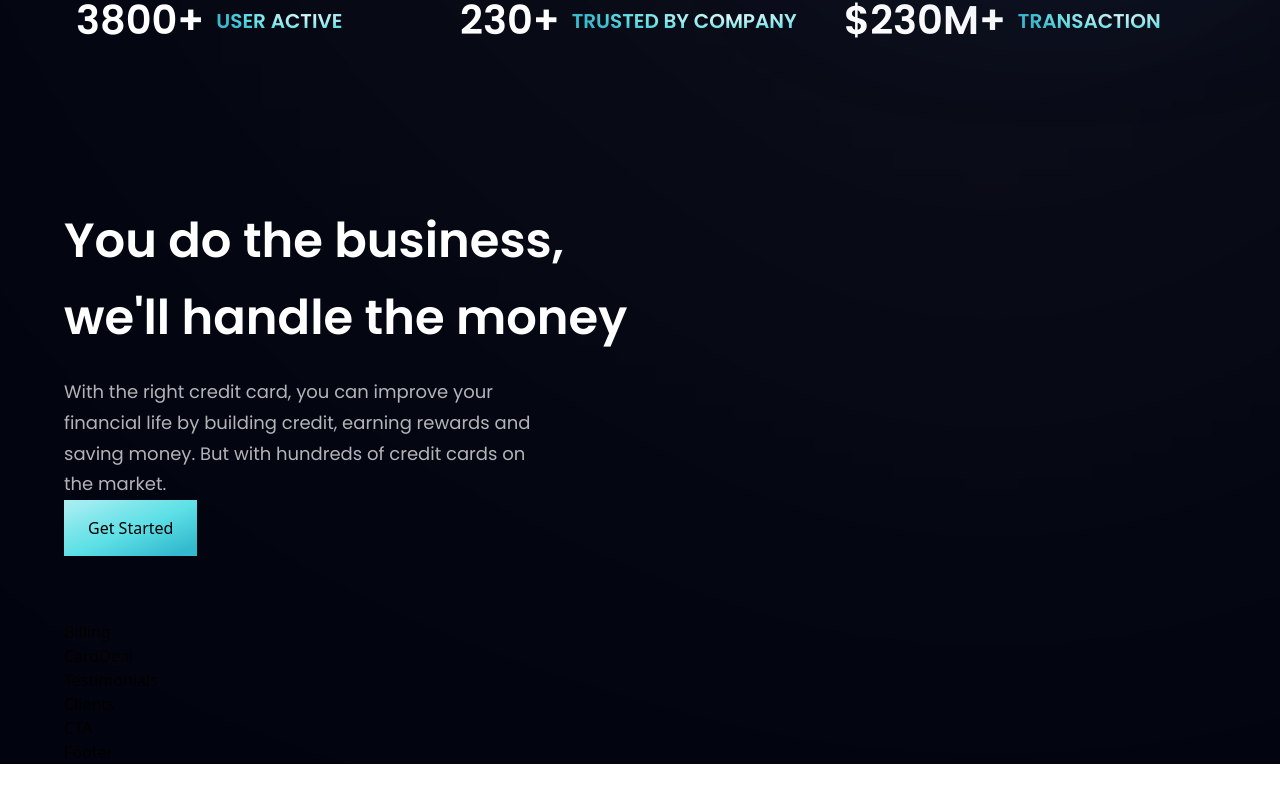
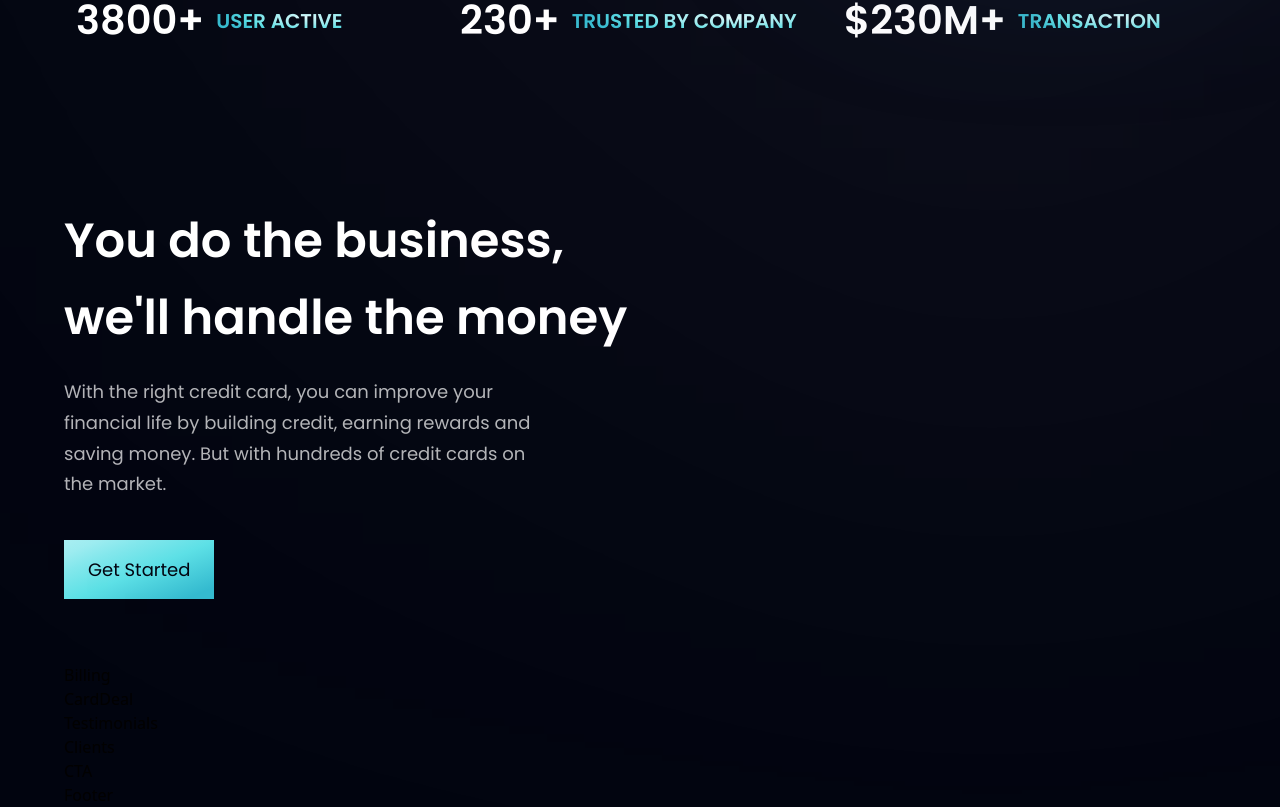
Before and after one commit to arooj-ilyas/vite-react-tailwind-project, a React (Vite) app: page / in a window 1280 px wide. Shown: the part 808-1615 px from the top of the page. Before the commit the page ends 1572 px from the top, so only its background shows below. Built offline with nearby package versions, Linux system fonts and the light colour scheme.

Commit message:
button on hero page styled

```diff
--- a/src/components/Button.jsx
+++ b/src/components/Button.jsx
@@ -2,7 +2,7 @@ import React from "react";
 
 const Button = ({styles}) => {
   return (
-    <button type="button" className={`py-4 px-6 bg-blue-gradient`}>
+    <button type="button" className={`py-4 px-6 bg-blue-gradient font-poppins font-mdium text-[18px] text-primary outline-none ${styles}`}>
       Get Started
     </button>
   )
```
